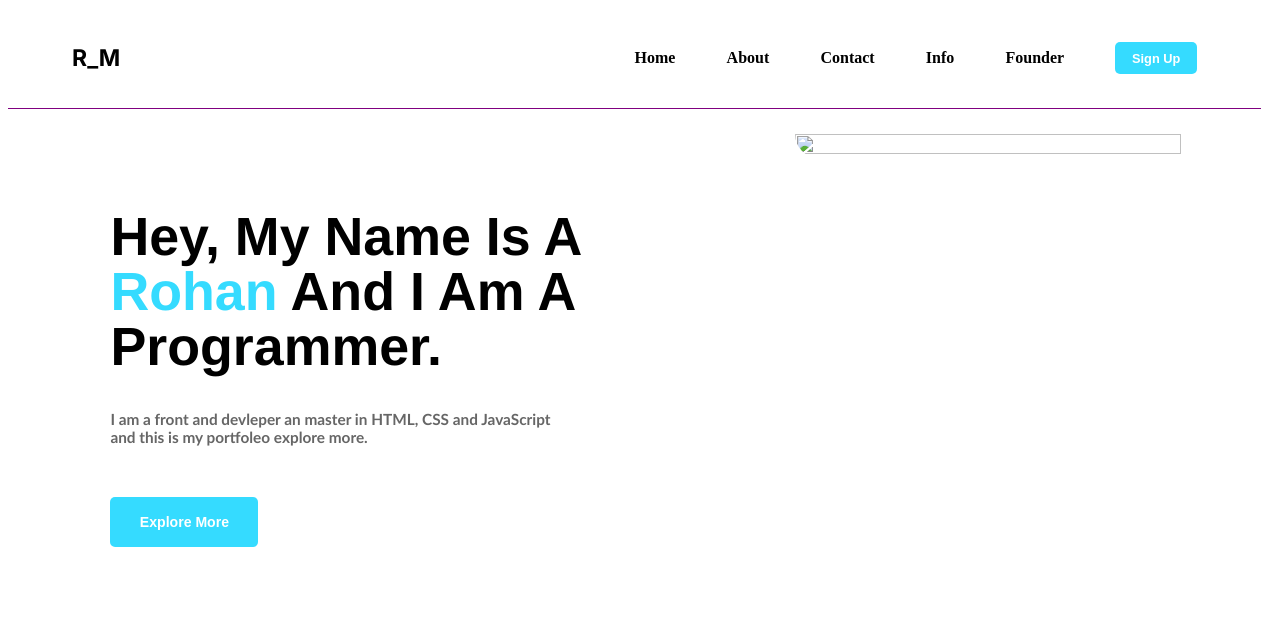
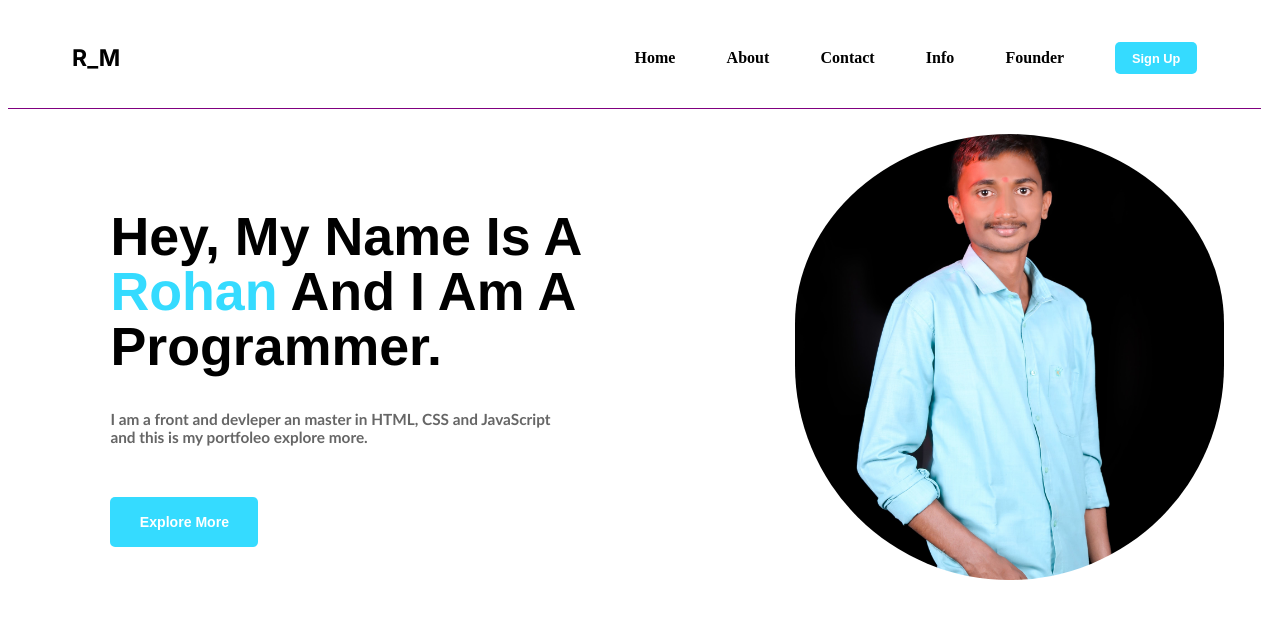
Before and after one commit to Rmulje/My-Portfoleo, a plain HTML site: page index.html in a window 1280 px wide. Shown: the top 618 px of the page. Drawn offline with nearby package versions, Linux system fonts and the light colour scheme.

Commit message:
Update index.html

```diff
--- a/index.html
+++ b/index.html
@@ -34,7 +34,7 @@
             <button>Explore More</button>
         </div>
         <div class="right">
-            <img src="IMG_20231226_184153_000.zip">
+            <img src="IMG_20231226_184153_000.jpg">
         </div>
        </div>
 
```
